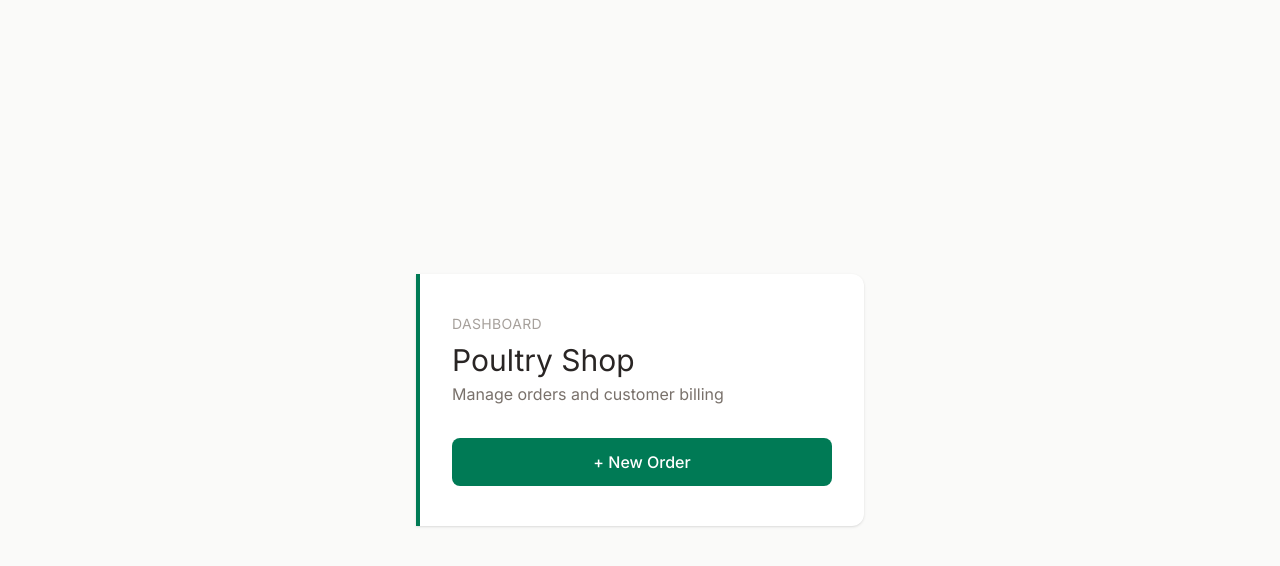
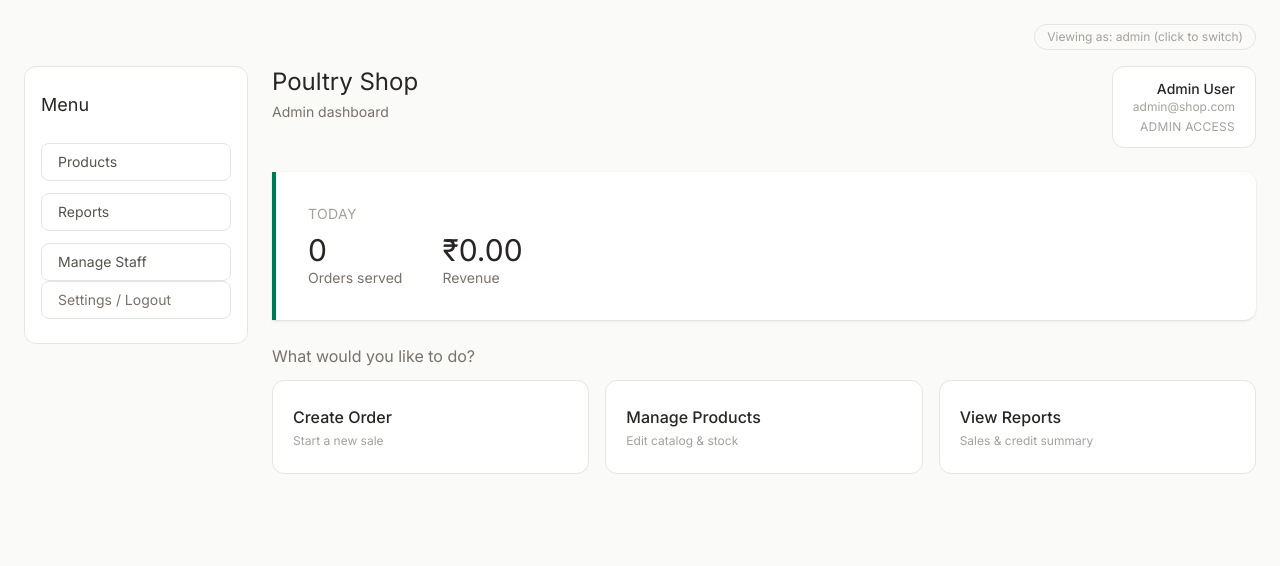
Before and after one commit to icodeologist/pos-front-end, a React (Vite) app: page / in a window 1280 px wide. Shown: the top 566 px of the page. Built offline with nearby package versions, Linux system fonts and the light colour scheme.

Commit message:
updated: home page

```diff
--- /dev/null
+++ b/src/components/home/ActionGrid.tsx
@@ -0,0 +1,25 @@
+import type { ActionItem } from "../../types/dashboard";
+
+interface ActionGridProps {
+  actions: ActionItem[];
+}
+
+export default function ActionGrid({ actions }: ActionGridProps) {
+  return (
+    <div>
+      <p className="text-stone-500 mb-3">What would you like to do?</p>
+      <div className="grid grid-cols-2 sm:grid-cols-3 gap-4">
+        {actions.map((action) => (
+          <button
+            key={action.label}
+            onClick={action.onClick}
+            className="border border-stone-200 hover:border-emerald-700 bg-white rounded-xl px-5 py-6 text-left transition-colors"
+          >
+            <p className="text-stone-800 font-medium mb-1">{action.label}</p>
+            <p className="text-stone-400 text-xs">{action.description}</p>
+          </button>
+        ))}
+      </div>
+    </div>
+  );
+}
--- /dev/null
+++ b/src/components/home/Sidebar.tsx
@@ -0,0 +1,32 @@
+import type { Role } from "../../types/dashboard";
+
+interface SidebarProps {
+  role: Role;
+}
+
+export default function Sidebar({ role }: SidebarProps) {
+  const adminLinks = ["Products", "Reports", "Manage Staff"];
+  const staffLinks = ["My Orders"];
+  const links = role === "admin" ? adminLinks : staffLinks;
+
+  return (
+    <div className="w-56 shrink-0 border border-stone-200 bg-white rounded-xl px-4 py-6 flex flex-col h-full">
+      <p className="font-fraunces text-lg text-stone-800 mb-6">Menu</p>
+
+      <div className="space-y-3 flex-1">
+        {links.map((link) => (
+          <button
+            key={link}
+            className="w-full text-left border border-stone-200 rounded-lg px-4 py-2 text-stone-600 hover:border-emerald-700 hover:text-emerald-800 transition-colors text-sm"
+          >
+            {link}
+          </button>
+        ))}
+      </div>
+
+      <button className="w-full text-left border border-stone-200 rounded-lg px-4 py-2 text-stone-500 hover:border-stone-400 text-sm">
+        Settings / Logout
+      </button>
+    </div>
+  );
+}
--- /dev/null
+++ b/src/components/home/StatsBanner.tsx
@@ -0,0 +1,30 @@
+// MOCK: replace with a real BE endpoint (e.g. GET /admin/stats)
+// once one exists — ordersToday and revenueToday are placeholders.
+const MOCK_STATS = {
+  ordersToday: 0,
+  revenueToday: 0,
+};
+
+export default function StatsBanner() {
+  return (
+    <div className="border-l-4 border-emerald-700 bg-white rounded-r-xl shadow-sm px-8 py-8">
+      <p className="text-sm uppercase tracking-wide text-stone-400 mb-2">
+        Today
+      </p>
+      <div className="flex gap-10">
+        <div>
+          <p className="text-3xl font-fraunces text-stone-800">
+            {MOCK_STATS.ordersToday}
+          </p>
+          <p className="text-stone-500 text-sm">Orders served</p>
+        </div>
+        <div>
+          <p className="text-3xl font-fraunces text-stone-800">
+            ₹{MOCK_STATS.revenueToday.toFixed(2)}
+          </p>
+          <p className="text-stone-500 text-sm">Revenue</p>
+        </div>
+      </div>
+    </div>
+  );
+}
--- /dev/null
+++ b/src/components/home/TopBar.tsx
@@ -0,0 +1,25 @@
+import type { Role } from "../../types/dashboard";
+
+interface TopBarProps {
+  role: Role;
+}
+
+// MOCK: replace with real data from GET /admin/me once that route exists.
+const MOCK_USER = {
+  admin: { name: "Admin User", email: "admin@shop.com" },
+  staff: { name: "Staff User", email: "staff@shop.com" },
+};
+
+export default function TopBar({ role }: TopBarProps) {
+  const user = MOCK_USER[role];
+
+  return (
+    <div className="border border-stone-200 bg-white rounded-xl px-5 py-3 text-right">
+      <p className="text-stone-800 text-sm font-medium">{user.name}</p>
+      <p className="text-stone-400 text-xs">{user.email}</p>
+      <p className="text-stone-400 text-xs mt-1 uppercase tracking-wide">
+        {role} access
+      </p>
+    </div>
+  );
+}
--- a/src/pages/Homepage.tsx
+++ b/src/pages/Homepage.tsx
@@ -1,28 +1,59 @@
+import { useState } from "react";
 import { useNavigate } from "react-router-dom";
+import Sidebar from "../components/home/Sidebar";
+import TopBar from "../components/home/TopBar";
+import StatsBanner from "../components/home/StatsBanner";
+import ActionGrid from "../components/home/ActionGrid";
+import type { Role, ActionItem } from "../types/dashboard";
 
 export default function Home() {
   const navigate = useNavigate();
+  // MOCK ONLY: no real role check yet — toggle to preview both views.
+  // Remove this once BE role/auth is wired up.
+  const [role, setRole] = useState<Role>("admin");
+
+  const adminActions: ActionItem[] = [
+    { label: "Create Order", description: "Start a new sale", onClick: () => navigate("/billing") },
+    { label: "Manage Products", description: "Edit catalog & stock", onClick: () => { } },
+    { label: "View Reports", description: "Sales & credit summary", onClick: () => { } },
+  ];
+
+  const staffActions: ActionItem[] = [
+    { label: "Create Order", description: "Start a new sale", onClick: () => navigate("/billing") },
+  ];
+
+  const actions = role === "admin" ? adminActions : staffActions;
 
   return (
-    <div className="min-h-screen bg-stone-50 flex items-center justify-center px-4">
-      <div className="w-full max-w-md">
-        <div className="border-l-4 border-emerald-700 bg-white rounded-r-xl shadow-sm px-8 py-10">
-          <p className="text-sm uppercase tracking-wide text-stone-400 mb-2">
-            Dashboard
-          </p>
-          <h1 className="font-fraunces text-3xl text-stone-800 mb-1">
-            Poultry Shop
-          </h1>
-          <p className="text-stone-500 mb-8">
-            Manage orders and customer billing
-          </p>
+    <div className="min-h-screen bg-stone-50 p-6">
+      {/* MOCK role switcher — dev only, delete once real auth roles exist */}
+      <div className="flex justify-end mb-4">
+        <button
+          onClick={() => setRole(role === "admin" ? "staff" : "admin")}
+          className="text-xs text-stone-400 border border-stone-200 rounded-full px-3 py-1 hover:border-stone-400"
+        >
+          Viewing as: {role} (click to switch)
+        </button>
+      </div>
 
-          <button
-            onClick={() => navigate("/billing")}
-            className="w-full bg-emerald-700 hover:bg-emerald-800 text-white font-medium py-3 rounded-lg transition-colors"
-          >
-            + New Order
-          </button>
+      <div className="flex gap-6">
+        <Sidebar role={role} />
+
+        <div className="flex-1 space-y-6">
+          <div className="flex justify-between items-start gap-6">
+            <div className="flex-1">
+              <h1 className="font-fraunces text-2xl text-stone-800 mb-1">
+                Poultry Shop
+              </h1>
+              <p className="text-stone-500 text-sm">
+                {role === "admin" ? "Admin dashboard" : "Staff dashboard"}
+              </p>
+            </div>
+            <TopBar role={role} />
+          </div>
+
+          <StatsBanner />
+          <ActionGrid actions={actions} />
         </div>
       </div>
     </div>
--- /dev/null
+++ b/src/types/dashboard.ts
@@ -0,0 +1,7 @@
+export type Role = "admin" | "staff";
+
+export interface ActionItem {
+  label: string;
+  description: string;
+  onClick: () => void;
+}
```
